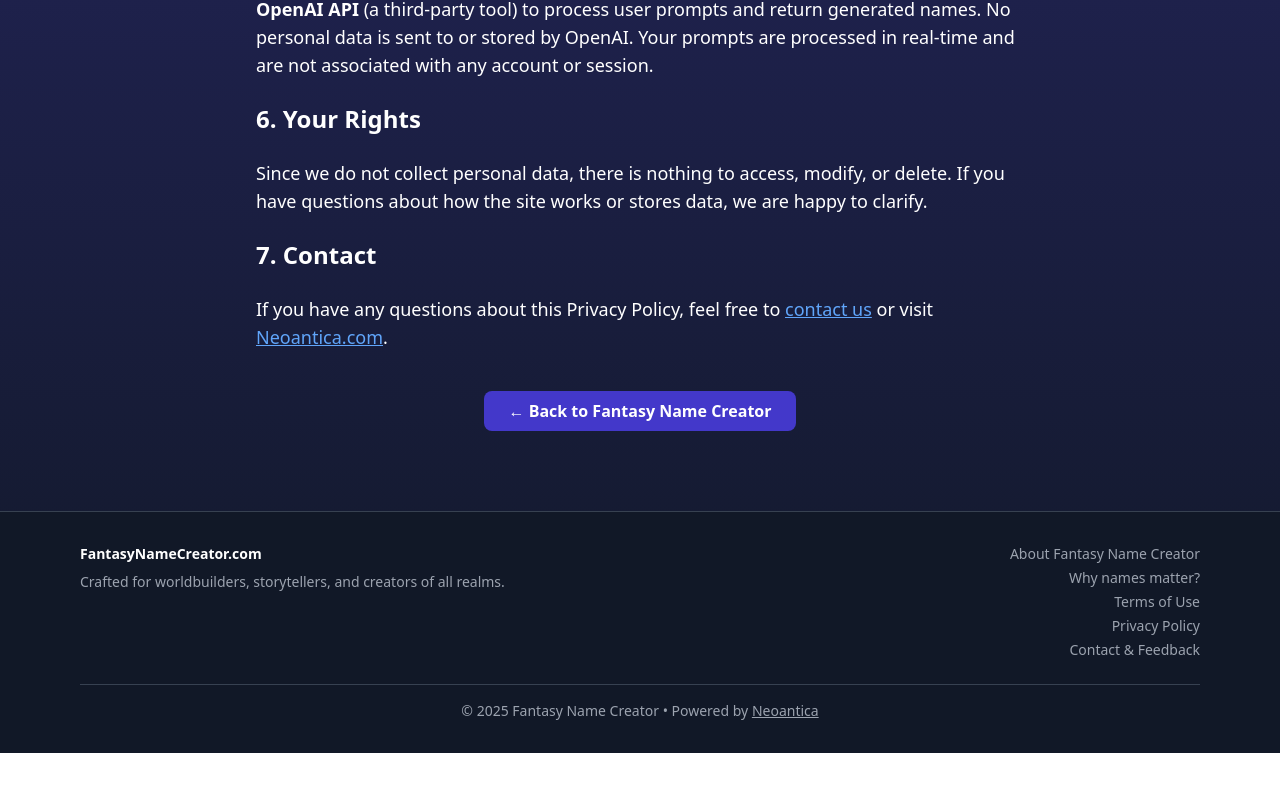
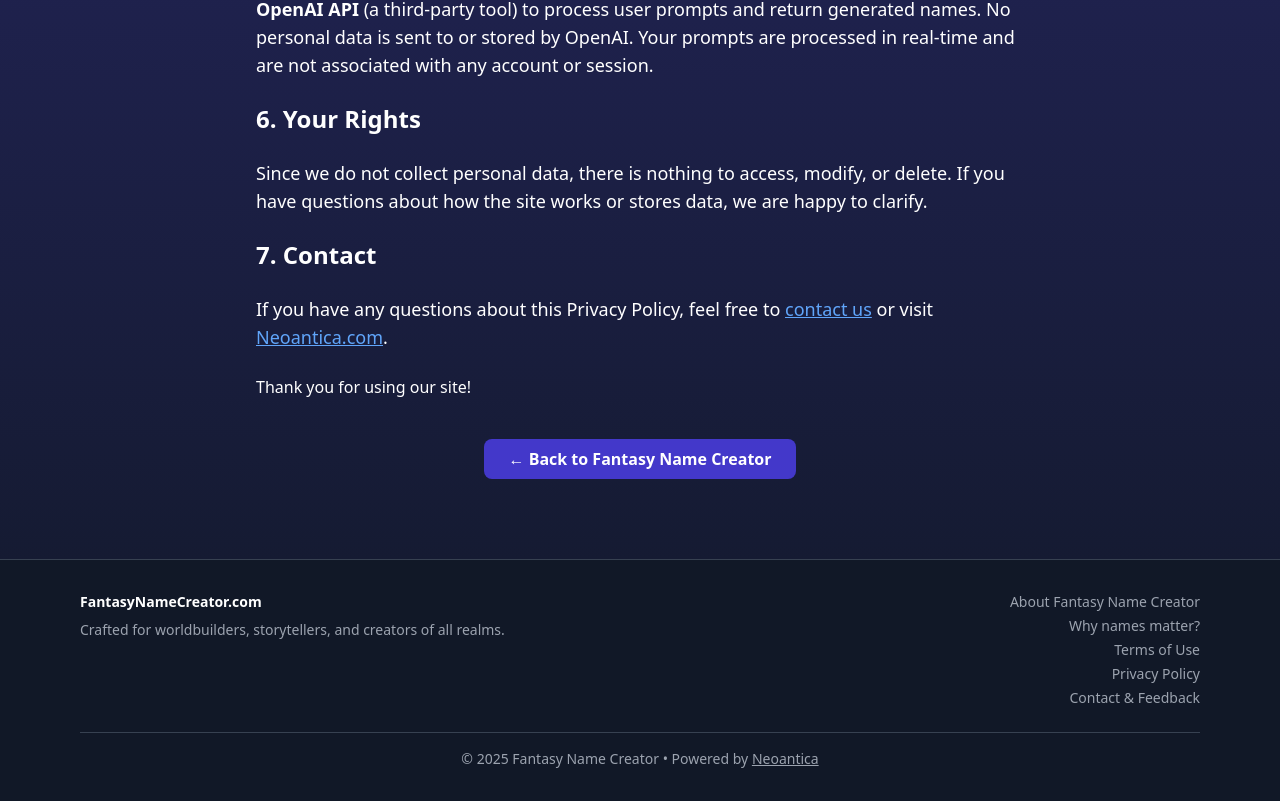
Before and after one commit to JiriTill/fantasytools, a React (Vite) app in the folder client/: page /privacy in a window 1280 px wide. Shown: the part 1121-1922 px from the top of the page. Before the commit the page ends 1874 px from the top, so only its background shows below. Built offline with nearby package versions, Linux system fonts and the light colour scheme.

Commit message:
Update Privacy.jsx

```diff
--- a/client/src/pages/Privacy.jsx
+++ b/client/src/pages/Privacy.jsx
@@ -82,6 +82,7 @@ export default function Privacy() {
               Neoantica.com
             </a>.
           </p>
+          <p>Thank you for using our site!</p>
         </div>
 
         <Link
```
